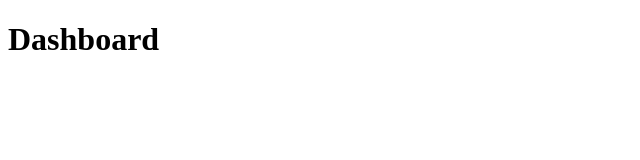
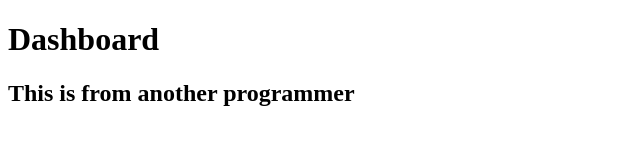
Before and after one commit to YasinMosavi/git-tutorial, a plain HTML site: page dashboard.html in a window 1280 px wide. Shown: the whole page, without its empty margins (0-640 px from the left). Drawn offline with Linux system fonts and the light colour scheme.

Commit message:
a paragraph added

```diff
--- a/dashboard.html
+++ b/dashboard.html
@@ -8,5 +8,6 @@
   </head>
   <body>
     <h1>Dashboard</h1>
+    <h2>This is from another programmer<h2>
   </body>
 </html>
```
